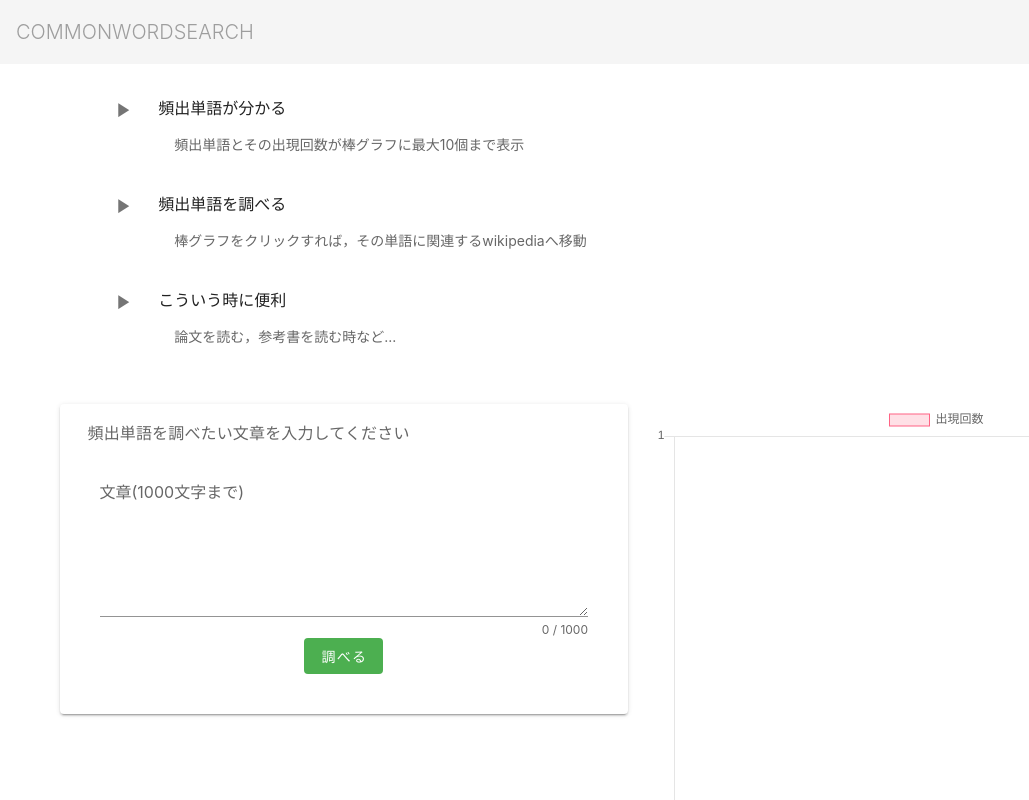
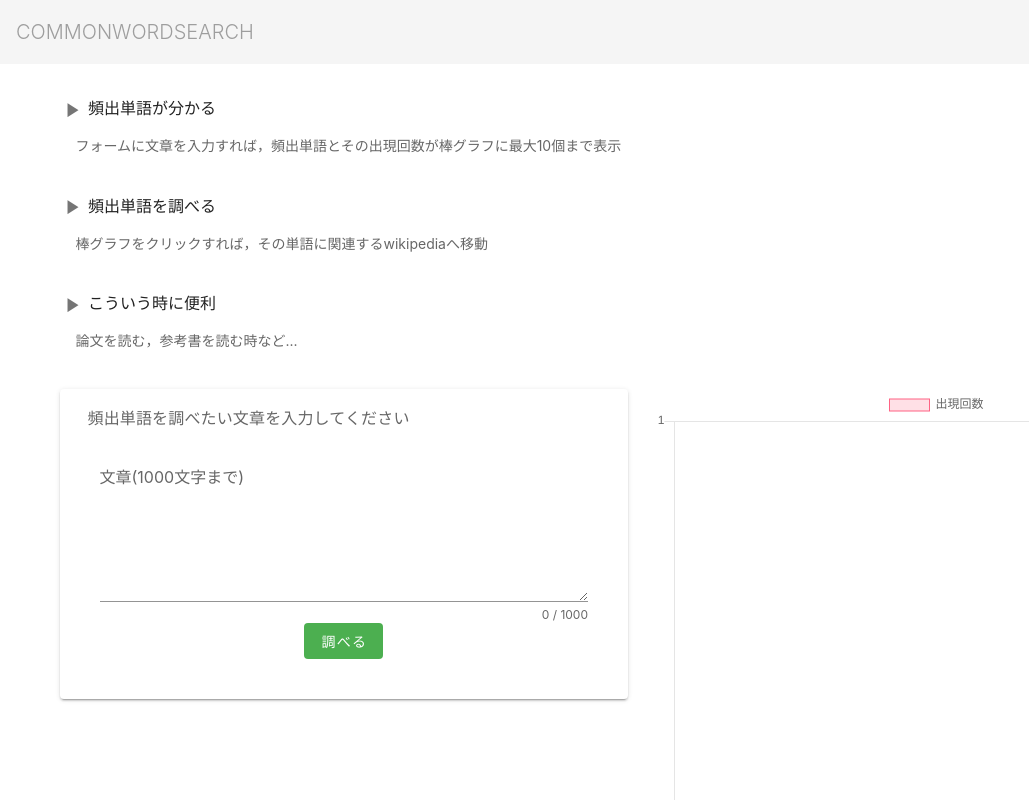
Before and after one commit to mayukorin/com_word_app_ver_2, a Vue app in the folder frontend/: page / in a window 1280 px wide. Shown: the top 800 px of the page, without its empty margins (0-1029 px from the left). Built offline with nearby package versions, Linux system fonts and the light colour scheme.

Commit message:
Modify v-icon position

```diff
--- a/frontend/src/components/templates/SentenceView.vue
+++ b/frontend/src/components/templates/SentenceView.vue
@@ -1,14 +1,11 @@
 <template>
   <div id="sentence-view">
     <div class="ma-5">
-    <div v-for="ex in explain" :key="ex.heading">
-      <v-container>
-        <v-row>
-          <v-col cols="1" class="text-right">
+      <v-container class="my-5">
+        <v-row v-for="ex in explain" :key="ex.heading">
+          <v-col cols="12">
+            <div>
               <v-icon>mdi-play</v-icon>
-          </v-col>
-          <v-col cols="11">
-            <div>
               {{ ex.heading }}
             </div>
             <v-subheader>
@@ -16,10 +13,6 @@
             </v-subheader>
           </v-col>
         </v-row>
-      </v-container>
-    </div>
-  </div>
-    <v-container class="my-5">
         <v-row>
           <v-col cols="12" md="6">
             <SentenceCard />
@@ -29,6 +22,7 @@
           </v-col>
         </v-row>
       </v-container>
+    </div>
   </div>
 </template>
 <script>
@@ -43,7 +37,7 @@ export default {
   data() {
     return {
       explain: [
-        {heading: "頻出単語が分かる", detail: "頻出単語とその出現回数が棒グラフに最大10個まで表示"},
+        {heading: "頻出単語が分かる", detail: "フォームに文章を入力すれば，頻出単語とその出現回数が棒グラフに最大10個まで表示"},
         {heading: "頻出単語を調べる", detail: "棒グラフをクリックすれば，その単語に関連するwikipediaへ移動"},
         {heading: "こういう時に便利", detail: "論文を読む，参考書を読む時など..."},
       ]
```
Lines whose indentation alone changed are shown as unchanged.
